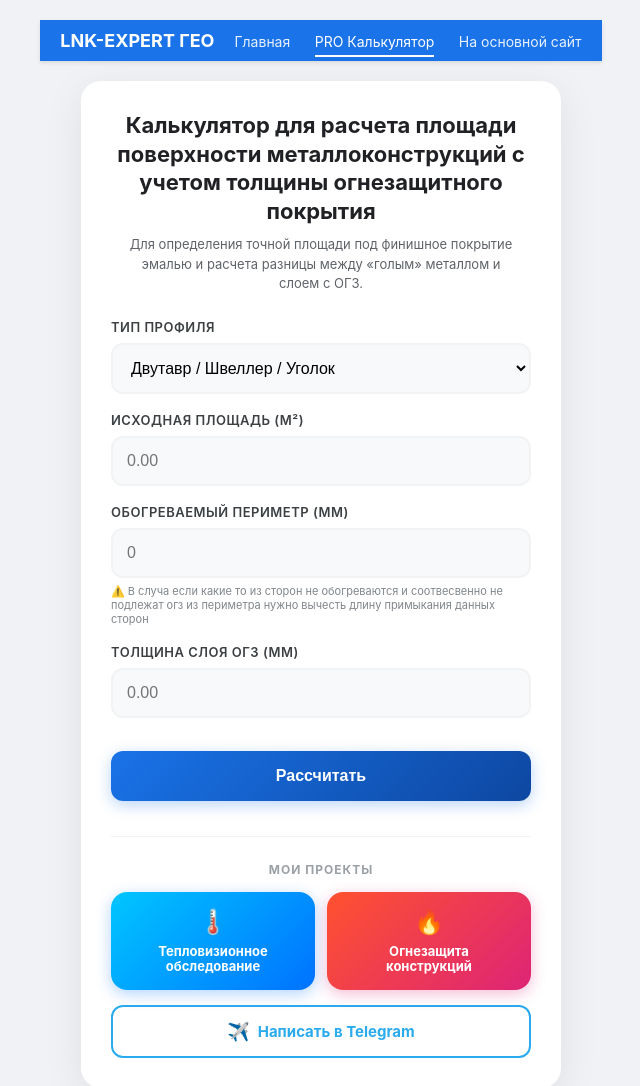
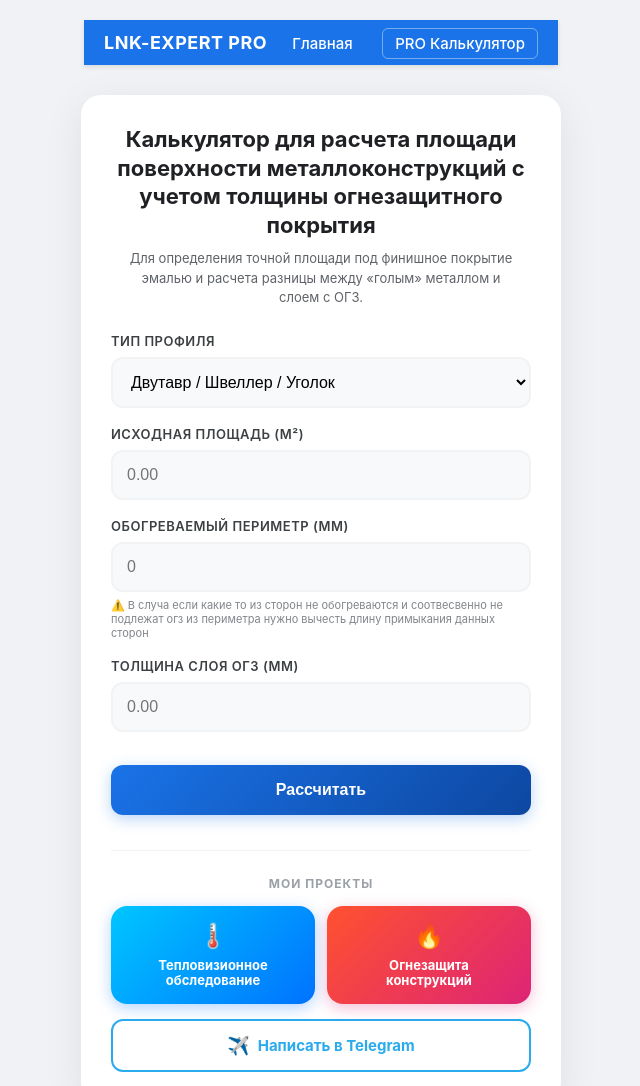
Before and after one commit to zagrutdinov911/zagrutdinov911.github.io, a plain HTML site: page index.html in a window 1280 px wide. Shown: the top 1086 px of the page, without its empty margins (319-959 px from the left). Drawn offline with Linux system fonts and the light colour scheme.

Commit message:
Update index.html

```diff
--- a/index.html
+++ b/index.html
@@ -238,13 +238,12 @@
     </style>
 </head>
 <body>
-    <div style="background: #1a73e8; padding: 10px 0; margin-bottom: 20px; box-shadow: 0 2px 4px rgba(0,0,0,0.1);">
+    <div style="background: #1a73e8; padding: 12px 0; margin-bottom: 30px; box-shadow: 0 2px 5px rgba(0,0,0,0.1);">
     <div style="max-width: 1200px; margin: 0 auto; display: flex; justify-content: space-between; align-items: center; padding: 0 20px;">
-        <span style="color: white; font-weight: bold; font-size: 18px;">LNK-EXPERT ГЕО</span>
+        <span style="color: white; font-weight: bold; font-size: 18px; letter-spacing: 0.5px;">LNK-EXPERT PRO</span>
         <nav>
-            <a href="index.html" style="color: white; text-decoration: none; margin-left: 20px; font-size: 14px; opacity: 0.9;">Главная</a>
-            <a href="pro.html" style="color: white; text-decoration: none; margin-left: 20px; font-size: 14px; border-bottom: 2px solid white; padding-bottom: 5px;">PRO Калькулятор</a>
-            <a href="https://lnkexpert.ru" target="_blank" style="color: white; text-decoration: none; margin-left: 20px; font-size: 14px; opacity: 0.9;">На основной сайт</a>
+            <a href="index.html" style="color: white; text-decoration: none; margin-left: 25px; font-size: 15px; font-weight: 500;">Главная</a>
+            <a href="pro.html" style="color: white; text-decoration: none; margin-left: 25px; font-size: 15px; font-weight: 500; border: 1px solid rgba(255,255,255,0.4); padding: 5px 12px; border-radius: 6px;">PRO Калькулятор</a>
         </nav>
     </div>
 </div>
```
